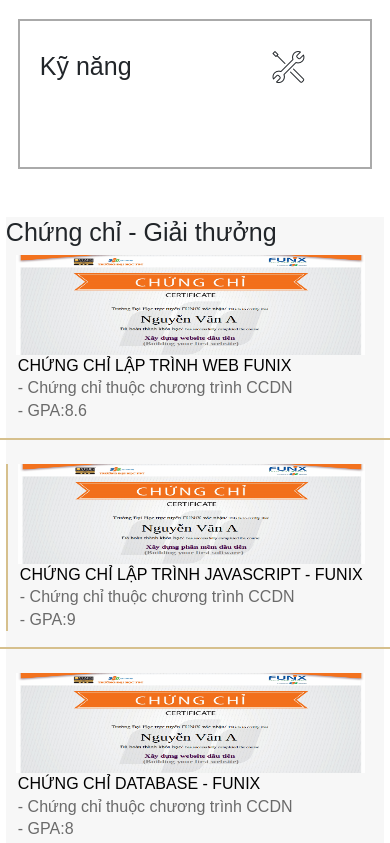
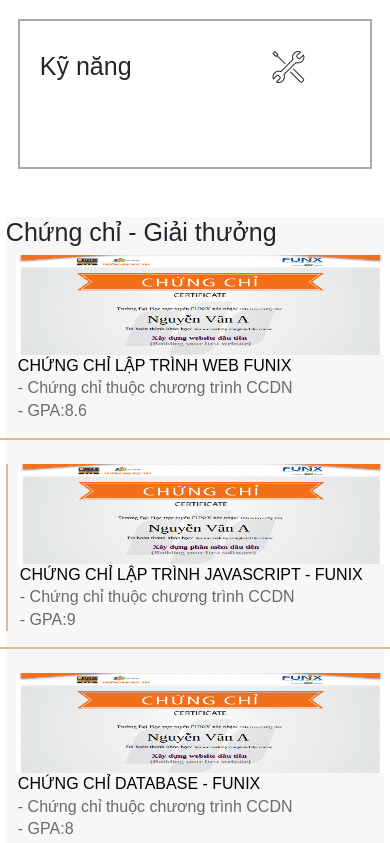
Before and after one commit to ngoctkFX22859/Assignment-03, a plain HTML site: page index.html in a window 390 px wide. Shown: the part 1731-2574 px from the top of the page. Drawn offline with nearby package versions, Linux system fonts and the light colour scheme.

Commit message:
bỏ grid project, tăng width img cer lên 100%

```diff
--- a/css/mobile.css
+++ b/css/mobile.css
@@ -19,7 +19,7 @@
     border-bottom: 2px solid #d6c08d;
   }
   .certificate-details img {
-    width: 95%;
+    width: 100%;
   }
   /* PROJECT */
   .pro1-row3 {
--- a/css/style.css
+++ b/css/style.css
@@ -221,12 +221,12 @@ tr {
 }
 
 /* PROJECT */
-.project-details {
+/* .project-details {
   display: grid;
   grid-template-columns: repeat(3, 1fr);
   gap: 40px;
   margin: 20px 100px 100px;
-}
+} */
 .project-item {
   border: 1px solid black;
 }
```
